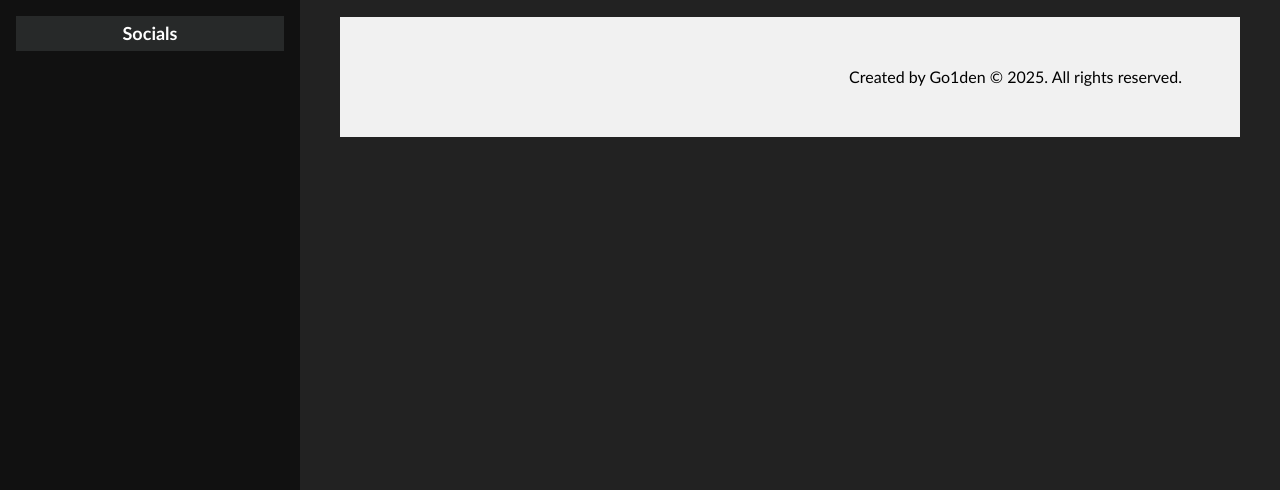
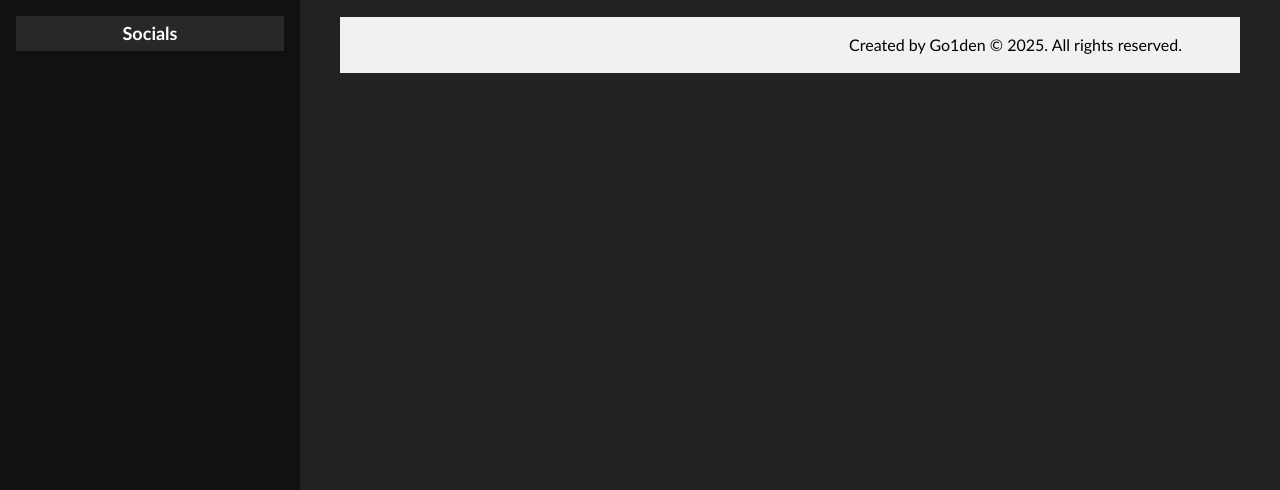
Before and after one commit to Go1den/go1den.github.io, a plain HTML site: page games/index.html in a window 1280 px wide. Shown: the part 310-800 px from the top of the page. Drawn offline with nearby package versions, Linux system fonts and the light colour scheme.

Commit message:
no pad foot

```diff
--- a/games/index.html
+++ b/games/index.html
@@ -54,7 +54,7 @@
          </div>
 
     <!-- W3.CSS Container -->
-    <div class="w3-light-grey w3-container w3-padding-32" style="margin-top:20px;padding-right:58px">
+    <div class="w3-light-grey w3-container" style="margin-top:20px;padding-right:58px">
         <p class="w3-right">Created by Go1den © 2025. All rights reserved.</p>
     </div>
 
```
Also changed, not shown: index.html (+1 -1 lines), programs/index.html (+1 -1 lines), socials/index.html (+1 -1 lines), speedruns/index.html (+1 -1 lines).
